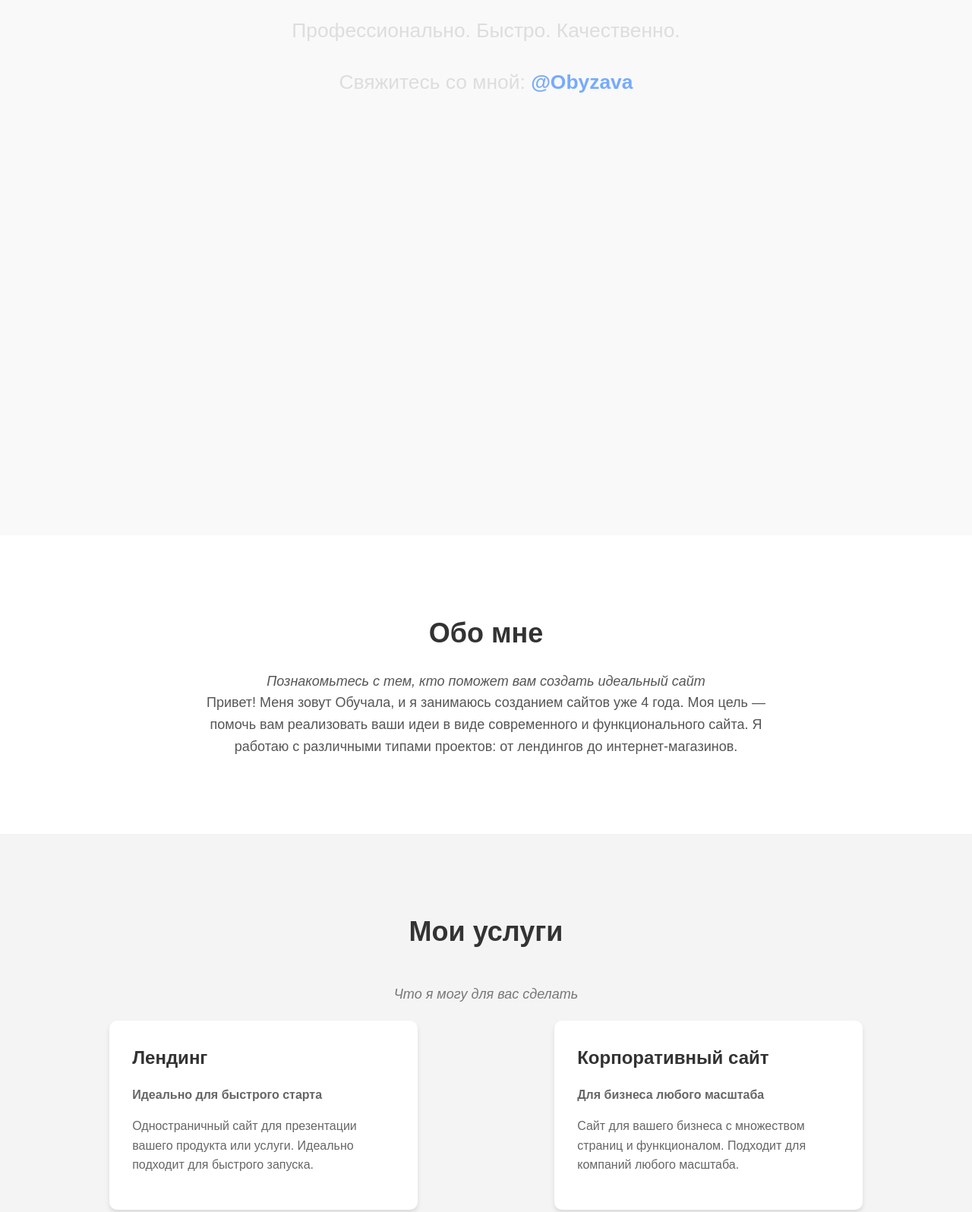
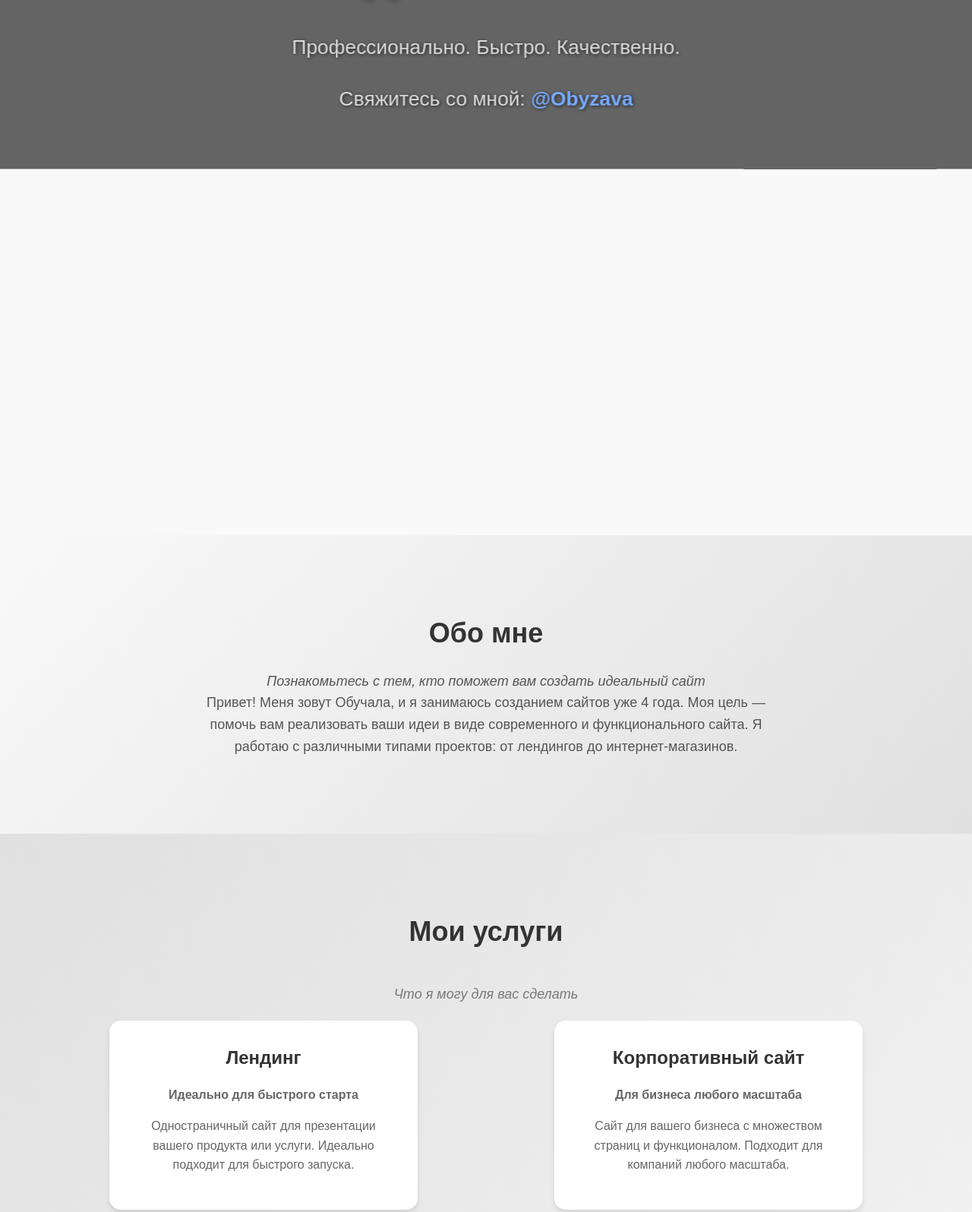
Before and after one commit to Obyzava/MArA3NH, a plain HTML site: page index.html in a window 1280 px wide. Shown: the part 95-1691 px from the top of the page at 76% size. Drawn offline with Linux system fonts and the light colour scheme.

Commit message:
Update styles.css

```diff
--- a/styles.css
+++ b/styles.css
@@ -54,38 +54,36 @@ header {
     animation: parallaxScroll 20s linear infinite;
 }
 
-@keyframes parallaxScroll {
-    0% {
-        transform: scale(1);
-    }
-    50% {
-        transform: scale(1.2);
-    }
-    100% {
-        transform: scale(1);
-    }
+header .container {
+    background: rgba(0, 0, 0, 0.6); /* Полупрозрачный фон для текста */
+    padding: 40px;
+    border-radius: 15px;
+    backdrop-filter: blur(5px); /* Размытие фона */
 }
 
 header h1 {
     font-size: 60px;
     margin-bottom: 20px;
     animation: fadeInDown 1s ease;
+    text-shadow: 2px 2px 10px rgba(0, 0, 0, 0.7); /* Тень для текста */
 }
 
 header p {
     font-size: 24px;
     color: #ddd;
     animation: fadeInUp 1s ease;
+    text-shadow: 1px 1px 5px rgba(0, 0, 0, 0.7); /* Тень для текста */
 }
 
 header a {
     color: #77aaff;
     font-weight: bold;
+    text-shadow: 1px 1px 5px rgba(0, 0, 0, 0.7); /* Тень для текста */
 }
 
 /* Обо мне */
 #about {
-    background: #fff;
+    background: linear-gradient(135deg, #f9f9f9, #e0e0e0);
     padding: 80px 0;
     text-align: center;
 }
@@ -94,6 +92,7 @@ header a {
     font-size: 36px;
     margin-bottom: 20px;
     animation: fadeIn 1s ease;
+    color: #333;
 }
 
 #about p {
@@ -114,7 +113,7 @@ header a {
 
 /* Мои услуги */
 #services {
-    background: #f4f4f4;
+    background: linear-gradient(135deg, #e0e0e0, #f4f4f4);
     padding: 80px 0;
     text-align: center;
 }
@@ -123,6 +122,7 @@ header a {
     font-size: 36px;
     margin-bottom: 40px;
     animation: fadeIn 1s ease;
+    color: #333;
 }
 
 .services-grid {
@@ -135,17 +135,35 @@ header a {
 .service-item {
     background: #fff;
     padding: 30px;
-    border-radius: 10px;
+    border-radius: 15px;
     box-shadow: 0 4px 6px rgba(0, 0, 0, 0.1);
     width: 30%;
     min-width: 250px;
-    text-align: left;
+    text-align: center;
     transition: transform 0.3s ease, box-shadow 0.3s ease;
+    position: relative;
+    overflow: hidden;
+}
+
+.service-item::before {
+    content: '';
+    position: absolute;
+    top: 0;
+    left: 0;
+    width: 100%;
+    height: 100%;
+    background: rgba(0, 0, 0, 0.05);
+    z-index: -1;
+    transition: background 0.3s ease;
 }
 
 .service-item:hover {
     transform: translateY(-10px);
     box-shadow: 0 8px 12px rgba(0, 0, 0, 0.2);
+}
+
+.service-item:hover::before {
+    background: rgba(0, 0, 0, 0.1);
 }
 
 .service-item h3 {
@@ -166,12 +184,20 @@ header a {
     font-weight: bold;
 }
 
+/* Иконки для услуг */
+.service-item i {
+    font-size: 40px;
+    color: #0077cc;
+    margin-bottom: 20px;
+    display: block;
+}
+
 /* Подвал */
 footer {
     background: linear-gradient(135deg, #333, #555);
     color: #fff;
     text-align: center;
-    padding: 20px 0;
+    padding: 40px 0;
     margin-top: 40px;
     box-shadow: 0 -4px 10px rgba(0, 0, 0, 0.2);
 }
```
